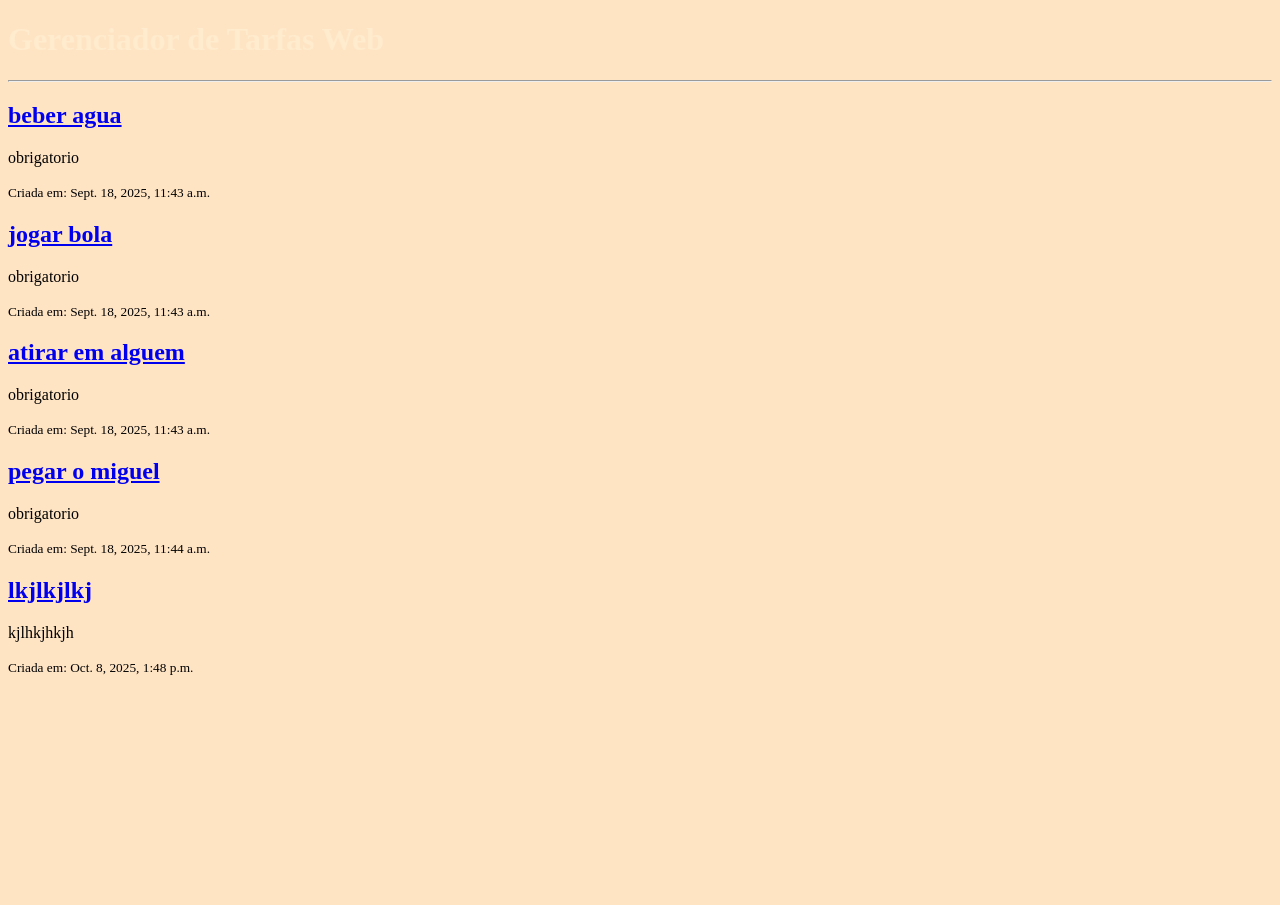
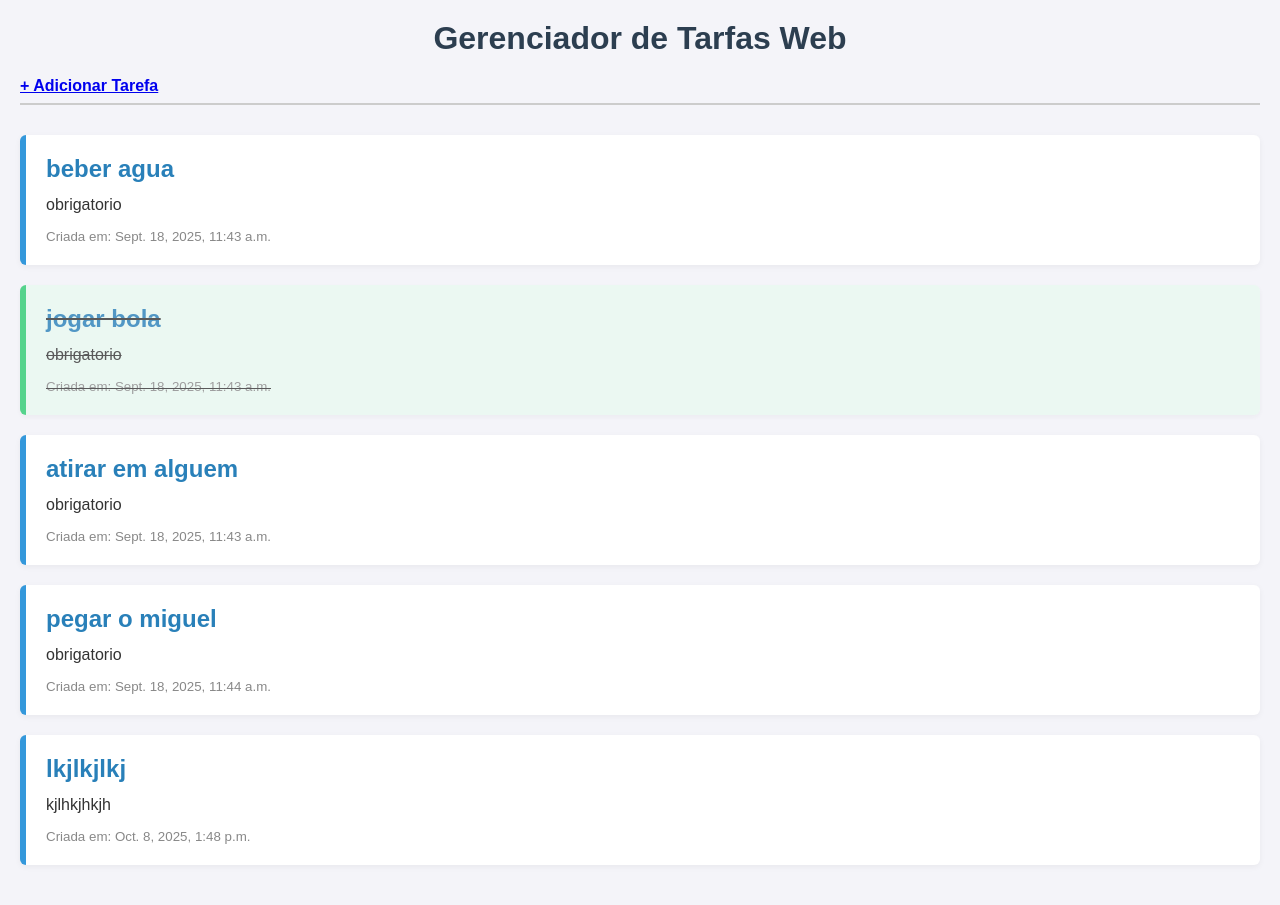
Before and after one commit to luizfxc/prova, a Django app: page /tarefas/ in a window 1280 px wide. Before the commit the page ends 675 px from the top, so only its background shows below. Run offline with Django 5.2, Linux system fonts and the light colour scheme; data comes from the database, SQL or seed files in the repository; both versions use the stored data as it was after the commit.

Commit message:
08/10/2025

```diff
--- a/gerenciador_web/config/manage.py
+++ b/gerenciador_web/config/manage.py
@@ -19,4 +19,4 @@ def main():
 
 
 if __name__ == '__main__':
-    main()
+    main ()
--- a/gerenciador_web/config/tarefas/static/lista/lista.css
+++ b/gerenciador_web/config/tarefas/static/lista/lista.css
@@ -1,8 +1,80 @@
-body{
-    background-color: bisque;
+body, h1, h2, p, small {
+    margin: 0;
+    padding: 0;
+    box-sizing: border-box;
 }
 
-h1{
-    color: blanchedalmond;
-    border-bottom: 0cap;
+body {
+    font-family: Arial, sans-serif;
+    background-color: #f4f4f9;
+    color: #333;
+    padding: 20px;
 }
+
+h1 {
+    text-align: center;
+    margin-bottom: 20px;
+    color: #2c3e50;
+}
+
+hr {
+    margin-bottom: 30px;
+    border: none;
+    height: 2px;
+    background-color: #ccc;
+}
+
+
+.tarefa {
+    background-color: #fff;
+    border-left: 6px solid #3498db;
+    padding: 20px;
+    margin-bottom: 20px;
+    border-radius: 6px;
+    box-shadow: 0 2px 6px rgba(0, 0, 0, 0.05);
+    transition: background-color 0.3s, border-color 0.3s;
+}
+
+.tarefa:hover {
+    background-color: #f0f8ff;
+}
+
+
+.tarefa.concluida {
+    border-left-color: #2ecc71;
+    background-color: #eafaf1;
+    opacity: 0.8;
+    text-decoration: line-through;
+}
+
+.tarefa h2 {
+    margin-bottom: 10px;
+    font-size: 1.5em;
+}
+
+.tarefa h2 a {
+    text-decoration: none;
+    color: #2980b9;
+}
+
+.tarefa h2 a:hover {
+    text-decoration: underline;
+}
+
+.tarefa p {
+    margin-bottom: 10px;
+    line-height: 1.5;
+}
+
+.tarefa small {
+    color: #888;
+}
+
+p a {
+    color: #e67e22;
+    text-decoration: none;
+}
+
+p a:hover {
+    text-decoration: underline;
+}
--- a/gerenciador_web/config/tarefas/templates/tarefas/detalhe.html
+++ b/gerenciador_web/config/tarefas/templates/tarefas/detalhe.html
@@ -11,5 +11,7 @@
     <p><strong>Descrição:</strong>{{ tarefa.descricao|linebreaks }}</p>
     <p><strong>Status:</strong> {% if tarefa.concluida %}concluida{% else %}Pendente{% endif %}</p>
      <small>Criada em: {{ tarefa.data_criacao}}</small>
+     <hr>
+     <a href="{% url 'listar_tarefas' %}"> Voltar para Lista</a>
 </body>
 </html>
--- a/gerenciador_web/config/tarefas/templates/tarefas/lista.html
+++ b/gerenciador_web/config/tarefas/templates/tarefas/lista.html
@@ -8,6 +8,7 @@
 </head>
 <body>
     <h1>Gerenciador de Tarfas Web</h1>
+    <a href="{% url 'adicionar_tarefa' %}"> <strong> + Adicionar Tarefa</strong></a>
     <hr>
     {% for tarefa in minhas_tarefas %}
       <div class ="tarefa {% if tarefa.concluida %}concluida{% endif %}">
--- a/gerenciador_web/config/tarefas/urls.py
+++ b/gerenciador_web/config/tarefas/urls.py
@@ -5,4 +5,8 @@ from . import views #importa nossas views
 urlpatterns = [
           path('',views.listar_tarefas, name = 'listar_tarefas'),
           path('<int:tarefa_id>/', views.detalhe_tarefa, name = "detalhe_tarefa"),
+
+          #adicionar tarefa
+
+          path('adicionar/' , views.adicionar_tarefa, name= 'adicionar_tarefa'),
 ]
--- a/gerenciador_web/config/tarefas/views.py
+++ b/gerenciador_web/config/tarefas/views.py
@@ -1,4 +1,4 @@
-from django.shortcuts import render, get_object_or_404
+from django.shortcuts import render, get_object_or_404, redirect
 from .models import Tarefa
 
 # from .models import Tarefa
@@ -27,3 +27,22 @@ def detalhe_tarefa(request, tarefa_id):
     # Se nao encontrar retorna um erro 404
     tarefa = get_object_or_404 (Tarefa, pk= tarefa_id)
     return render (request, 'tarefas/detalhe.html', {'tarefa': tarefa})
+
+def adicionar_tarefa(request):
+    if request.method == 'POST':
+        titulo = request.POST.get('titulo')
+        descricao = request.POST.get('descricao')
+        Tarefa.objects.create(titulo=titulo, descricao=descricao)
+
+        return redirect('listar_tarefas')
+    return  render (request,'tarefas/form_tarefa.html')
+
+    #métodos http
+
+    #POST: envia dados para o servidor
+
+    #GET: busca dados no servidor
+
+    #PUT: atualiza recursos existentes
+
+    #DELETE: remove recursos selecionados
```
Also changed, not shown: gerenciador_web/config/tarefas/static/detalhe/detalhe.css (+57 -0 lines), gerenciador_web/config/tarefas/static/detalhe/form_tarefa.css (added, +67 -0 lines), gerenciador_web/config/tarefas/templates/tarefas/form_tarefa.html (added, +22 -0 lines), gerenciador_web/config/db.sqlite3.
